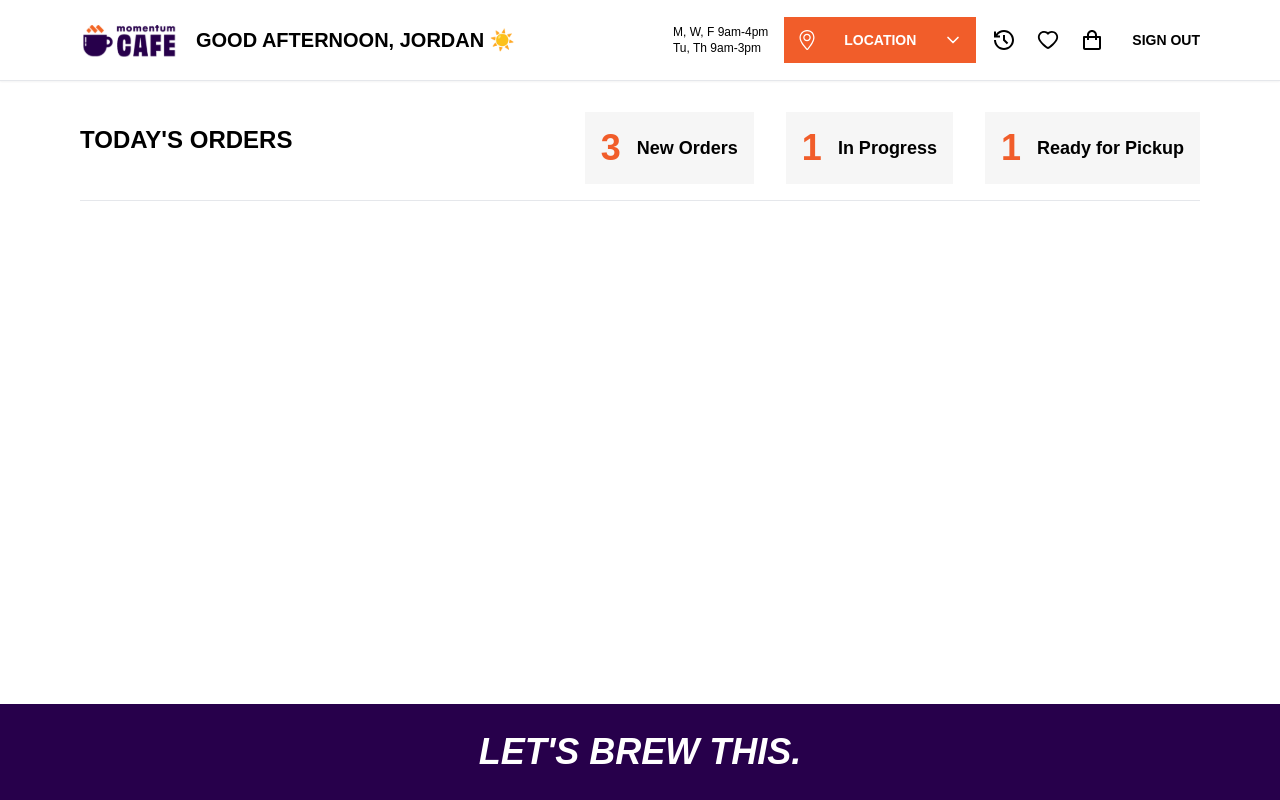
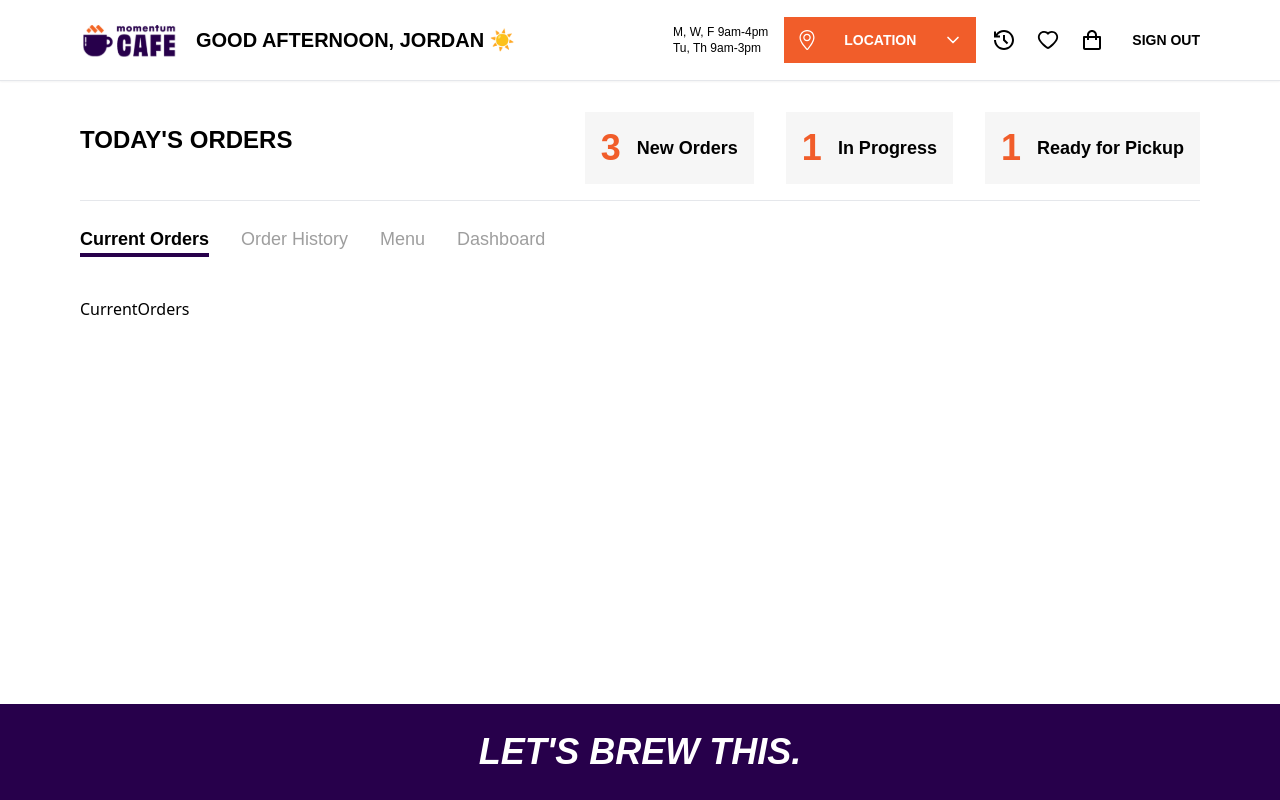
Before and after one commit to interactivejo/momentum-coffee-app, a Next.js app in the folder coffee-app/: page /dashboard in a window 1280 px wide. Built offline with nearby package versions, Linux system fonts and the light colour scheme; a web font is replaced by a local one.

Commit message:
setup barista tabs menu

```diff
--- a/coffee-app/app/components/layout/TabsMenu.tsx
+++ b/coffee-app/app/components/layout/TabsMenu.tsx
@@ -4,6 +4,7 @@ import { useState } from "react";
 import Dashboard from "../sections/Dashboard";
 import OrderHistory from "../sections/OrderHistory";
 import MenuEdit from "../sections/MenuEdit";
+import CurrentOrders from "../sections/CurrentOrders";
 
 const TabsMenu = (props: any) => {
   const [toggleState, setToggleState] = useState(1);
@@ -36,6 +37,9 @@ const TabsMenu = (props: any) => {
       {toggleState === 1 && (
         <div>{props.tabs[0].title === "Dashboard" && <Dashboard />}</div>
       )}
+      {toggleState === 1 && (
+        <div>{props.tabs[0].title === "Current Orders" && <CurrentOrders/>}</div>
+      )}
 
       {toggleState === 2 && (
         <div>{props.tabs[1].title === "Order History" && <OrderHistory />}</div>
@@ -44,6 +48,10 @@ const TabsMenu = (props: any) => {
       {toggleState === 3 && (
         <div>{props.tabs[2].title === "Menu" && <MenuEdit />}</div>
       )}
+
+      {toggleState === 4 && (
+        <div>{props.tabs[3].title === "Dashboard" && <Dashboard/>}</div>
+      )}
     </div>
   );
 };
--- /dev/null
+++ b/coffee-app/app/components/sections/BaristaHome.tsx
@@ -0,0 +1,31 @@
+import React from 'react'
+import TabsMenu from '../layout/TabsMenu'
+
+const tabs = [
+    {
+        index: 1,
+        title: 'Current Orders',
+    },
+    {
+        index: 2,
+        title: 'Order History',
+    },
+    {
+        index: 3,
+        title: 'Menu',
+    },
+    {
+        index: 4,
+        title: 'Dashboard',
+    },
+]
+
+const BaristaHome = () => {
+  return (
+    <div>
+        <TabsMenu tabs={tabs} />
+    </div>
+  )
+}
+
+export default BaristaHome
--- /dev/null
+++ b/coffee-app/app/components/sections/CurrentOrders.tsx
@@ -0,0 +1,9 @@
+import React from 'react'
+
+const CurrentOrders = () => {
+  return (
+    <div>CurrentOrders</div>
+  )
+}
+
+export default CurrentOrders
--- a/coffee-app/app/components/ui/TodaysOrdersBar.tsx
+++ b/coffee-app/app/components/ui/TodaysOrdersBar.tsx
@@ -5,7 +5,7 @@ const TodaysOrdersBar: React.FC = () => {
   return (
     <div className='py-4 flex lg:flex-row justify-between border-b-[1px] items-center flex-col w-full'>
         <div>
-          <h2 className='font-Futura uppercase font-bold text-2xl mb-4'>
+          <h2 className='mb-4 text-2xl font-bold uppercase font-ObviouslyNarrow'>
             Today's Orders
         </h2>
         </div>
--- a/coffee-app/app/dashboard/page.tsx
+++ b/coffee-app/app/dashboard/page.tsx
@@ -1,6 +1,7 @@
 import React from 'react'
 import Container from '../components/layout/Container'
 import TodaysOrdersBar from '../components/ui/TodaysOrdersBar'
+import BaristaHome from '../components/sections/BaristaHome'
 
 export default function DashboardPage() {
   return (
@@ -8,6 +9,11 @@ export default function DashboardPage() {
 
         <TodaysOrdersBar />
 
+      <div className='pt-4'>
+        <BaristaHome />
+      </div>
+
+
     </Container>
   )
 }
```
